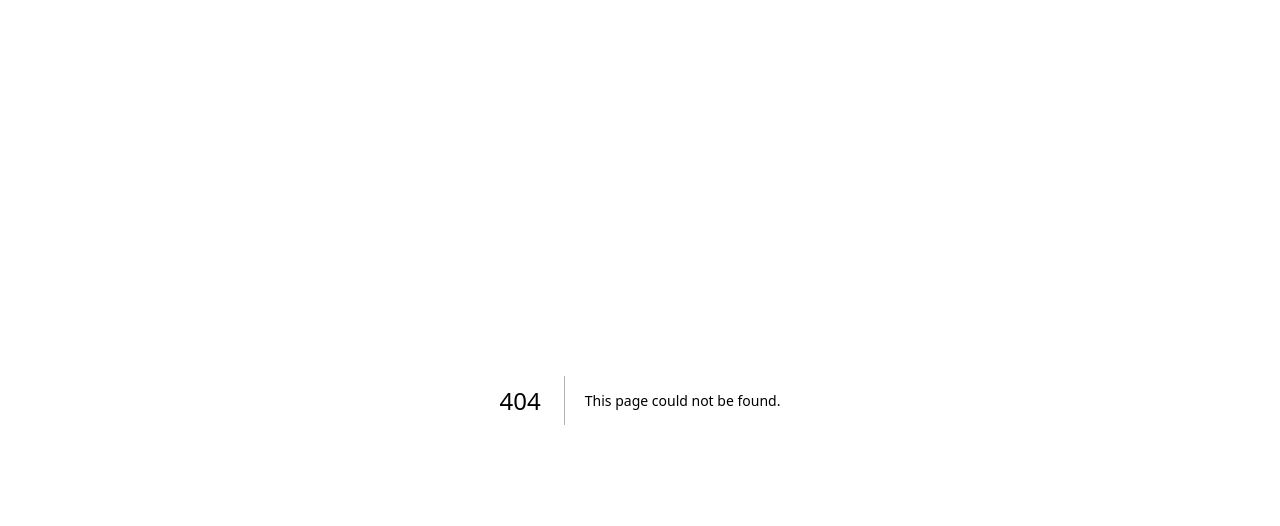
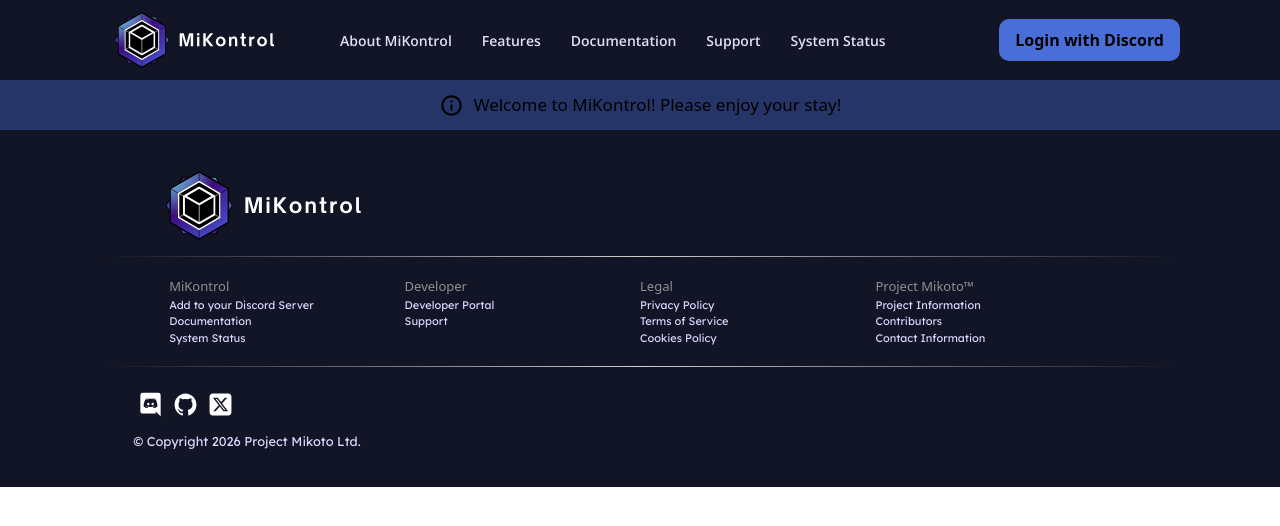
Before and after one commit to TheAlmightyGuard/MiKontrol-Dashboard, a Next.js app: page /dashboard in a window 1280 px wide. Before the commit this address had no page. Shown: the top 526 px of the page. Built offline with nearby package versions, Linux system fonts and the light colour scheme.

Commit message:
Preperating for movement to server

```diff
--- /dev/null
+++ b/app/dashboard/page.tsx
@@ -0,0 +1,14 @@
+import Navbar from '@/app/lib/components/Navbar';
+import Footer from '@/app/lib/components/Footer';
+
+export default function Dashboard() {
+
+  return (
+    <div className='background'>
+      <header>
+        <Navbar/>
+      </header>
+      <Footer/>
+    </div>
+  );
+}
--- /dev/null
+++ b/proxy.ts
@@ -0,0 +1,6 @@
+import { NextResponse } from 'next/server'
+import type { NextRequest } from 'next/server'
+
+export function proxy(request: NextRequest) {
+
+}
```
Also changed, not shown: app/proxy.ts (deleted).
